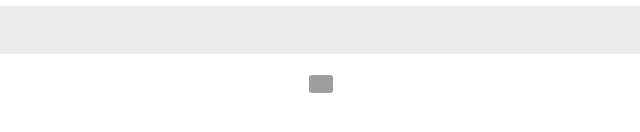
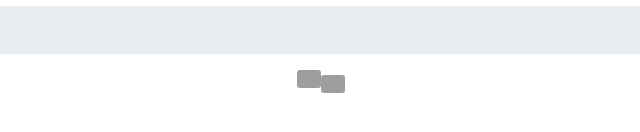
Before and after one commit to iSTESEN/ScrollingTool, a plain HTML site: page index.html in a window 1280 px wide. Shown: the part 298-430 px from the top of the page, 319-959 px from the left. Drawn offline with Linux system fonts and the light colour scheme; grey boxes are pictures that could not be loaded.

Commit message:
Update index.html

```diff
--- a/index.html
+++ b/index.html
@@ -547,9 +547,11 @@
     <!-- 流量统计 -->
         <div class="container-fluid">
             <div class="d-flex justify-content-center">
+                <img style="border-radius:3px;height:18px;" src="https://badges.toozhao.com/badges/01HKFR55DPMKQ10T42Z7QNJMVH/blue.svg" onclick="window.location.href='https://badges.toozhao.com/stats/01HKFR55DPMKQ10T42Z7QNJMVH'">
                 <p id="visitShow"></p>
             </div>
         </div>
+
 
     <!-- 覆盖层 -->
     <div>
```
